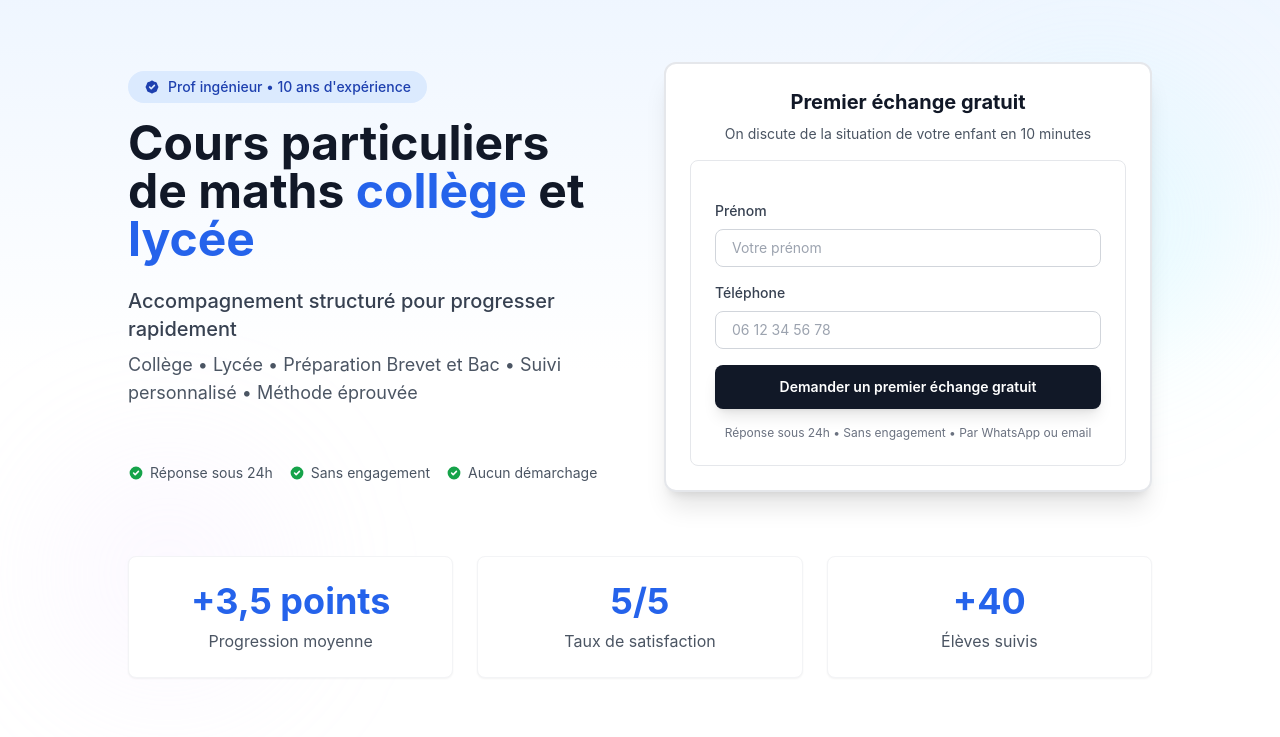
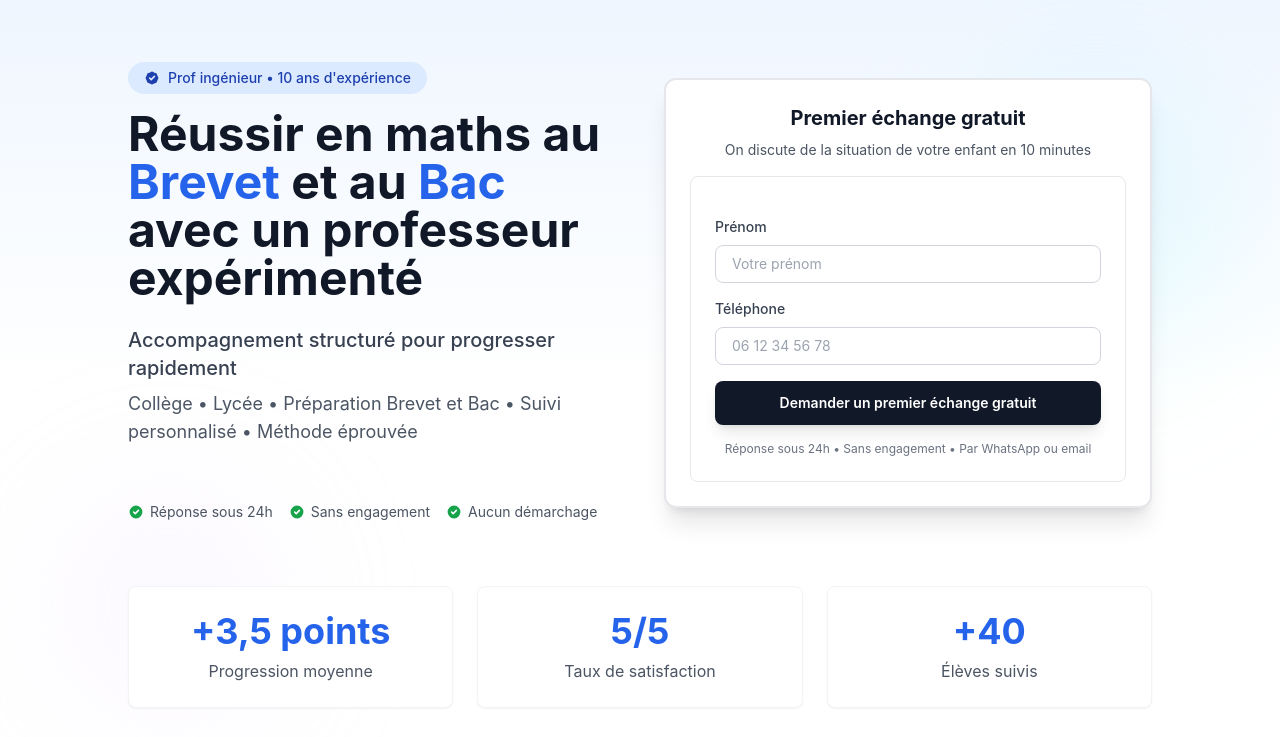
Before and after one commit to masoddr/revise_tes_maths_astro, an Astro site: page /cours-maths-google-ads in a window 1280 px wide. Shown: the part 63-800 px from the top of the page. Built offline with nearby package versions, Linux system fonts and the light colour scheme; Astro itself is replaced by a stand-in of ours; no server answers.

Commit message:
changement titre

```diff
--- a/src/pages/cours-maths-google-ads.astro
+++ b/src/pages/cours-maths-google-ads.astro
@@ -72,7 +72,7 @@ const averageRating = 5.0;
             </div>
 
             <h1 class="text-3xl md:text-4xl lg:text-5xl font-bold text-gray-900 mb-4 lg:mb-6 leading-tight">
-              Cours particuliers de maths <span class="text-blue-600">collège</span> et <span class="text-blue-600">lycée</span></span>
+              Réussir en maths au <span class="text-blue-600">Brevet</span> et au <span class="text-blue-600">Bac</span> avec un professeur expérimenté</span>
             </h1>
 
             <p class="text-lg md:text-xl text-gray-700 mb-2 font-medium">
```
